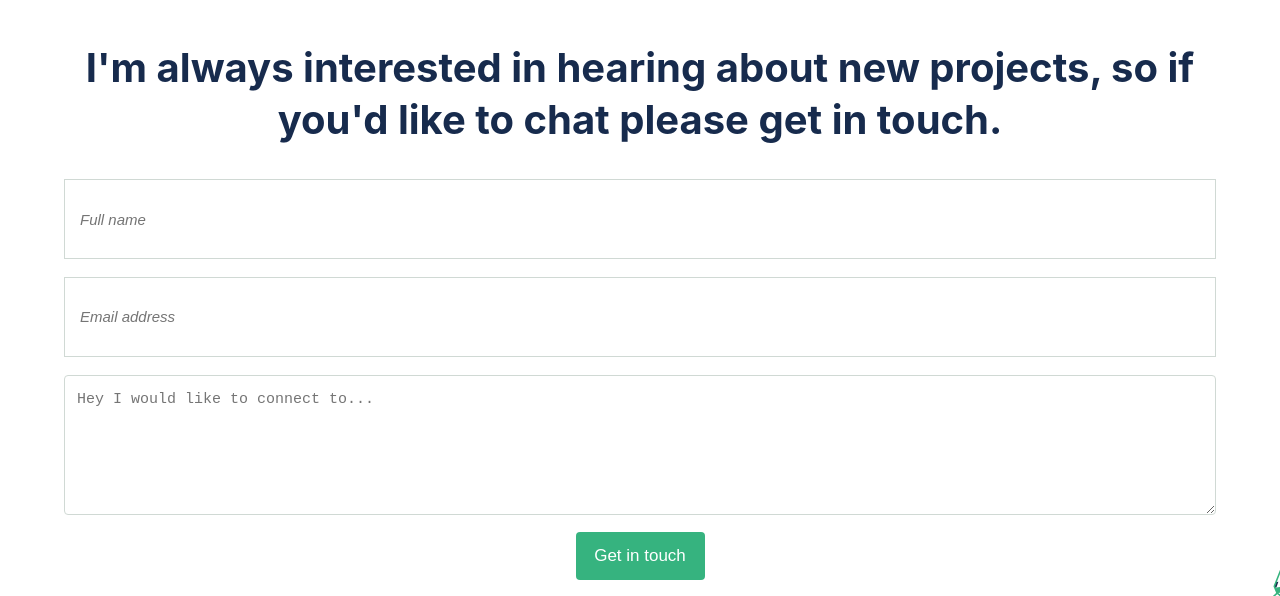
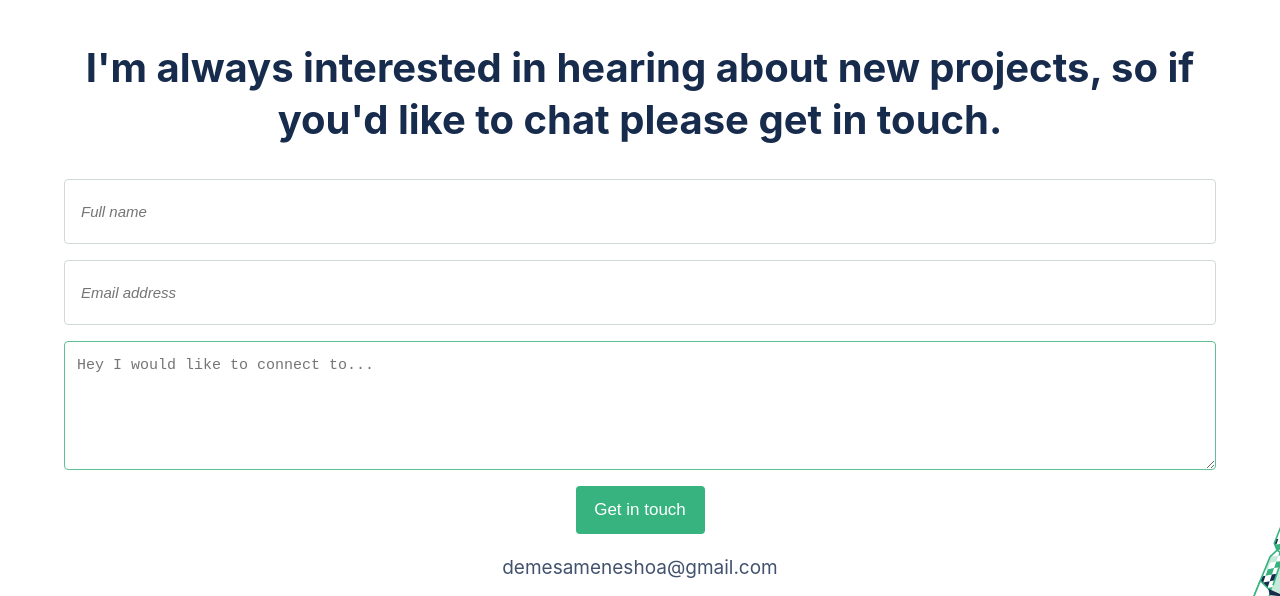
Before and after one commit to demesameneshoa/Portfolio, a website: page index.html in a window 1280 px wide. Shown: the part 4145-4741 px from the top of the page. Drawn offline with Linux system fonts and the light colour scheme.

Commit message:
modified form styling as per the code review to match with the figma requirements

```diff
--- a/style.css
+++ b/style.css
@@ -299,28 +299,30 @@ button:active {
   width: 100%;
   display: flex;
   flex-direction: column;
-  gap: 1.1em;
+  gap: 1em;
 }
 
 .full-name,
 .email-address {
-  height: 48px;
+  height: 33px;
   border: 1px solid #d0d9d4;
   font-style: italic;
   line-height: 24px;
   font-size: 15px;
-  padding: 1em;
+  padding: 15px 16px;
   color: #6b778c;
+  border-radius: 4px;
 }
 
 .message {
-  height: 114px;
-  border: 1px solid #d0d9d4;
+  height: 103px;
+  border: 1px solid #60c095;
   border-radius: 4px;
   font-size: 15px;
   font-style: normal;
   line-height: 24px;
-  padding: 0.8em;
+  font-weight: 400;
+  padding: 12px;
   color: #42526e;
 }
 
```
